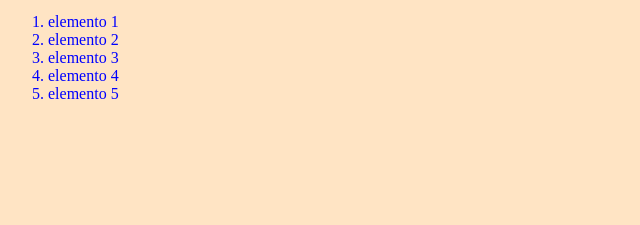
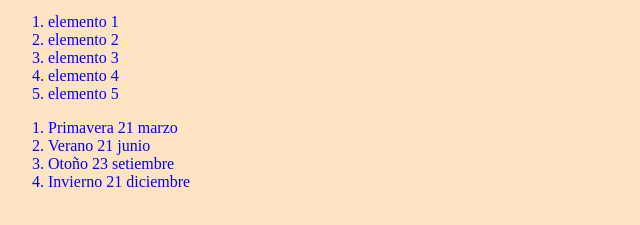
Before and after one commit to cmncp/yt-git, a plain HTML site: page index.html in a window 1280 px wide. Shown: the part 101-326 px from the top of the page, without its empty margins (0-640 px from the left). Drawn offline with Linux system fonts and the light colour scheme.

Commit message:
Agregando fechas de estaciones del año

```diff
--- a/index.html
+++ b/index.html
@@ -18,7 +18,12 @@
       <li>elemento 4</li>
       <li>elemento 5</li>
     </ol>
-
+<ol>
+    <li>Primavera 21 marzo</li>
+    <li>Verano 21 junio</li>
+    <li>Otoño 23 setiembre</li>
+    <li>Invierno 21 diciembre</li>
+</ol>
     <!-- /////////////////////// -->
     <script src="index.js"></script>
   </body>
```
